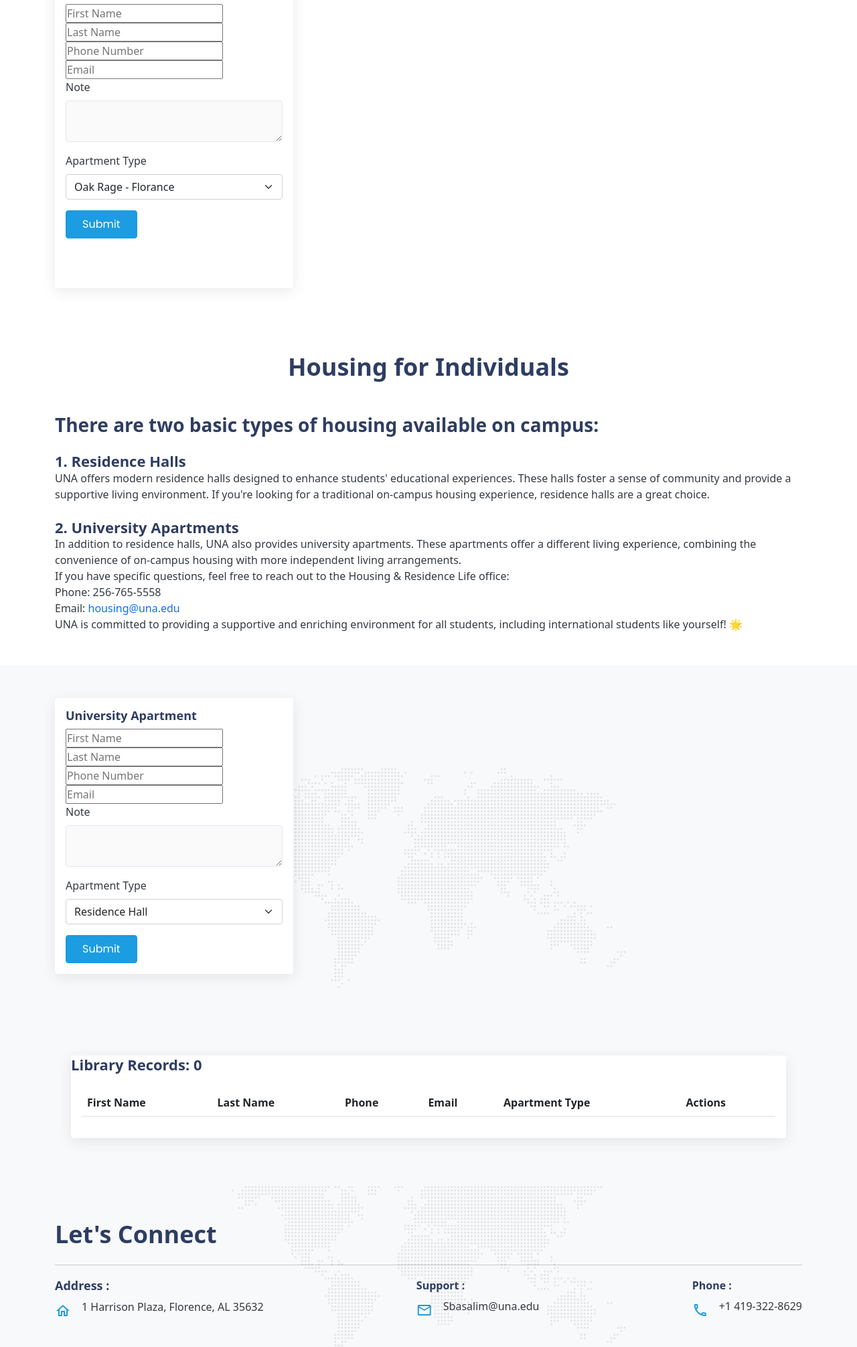
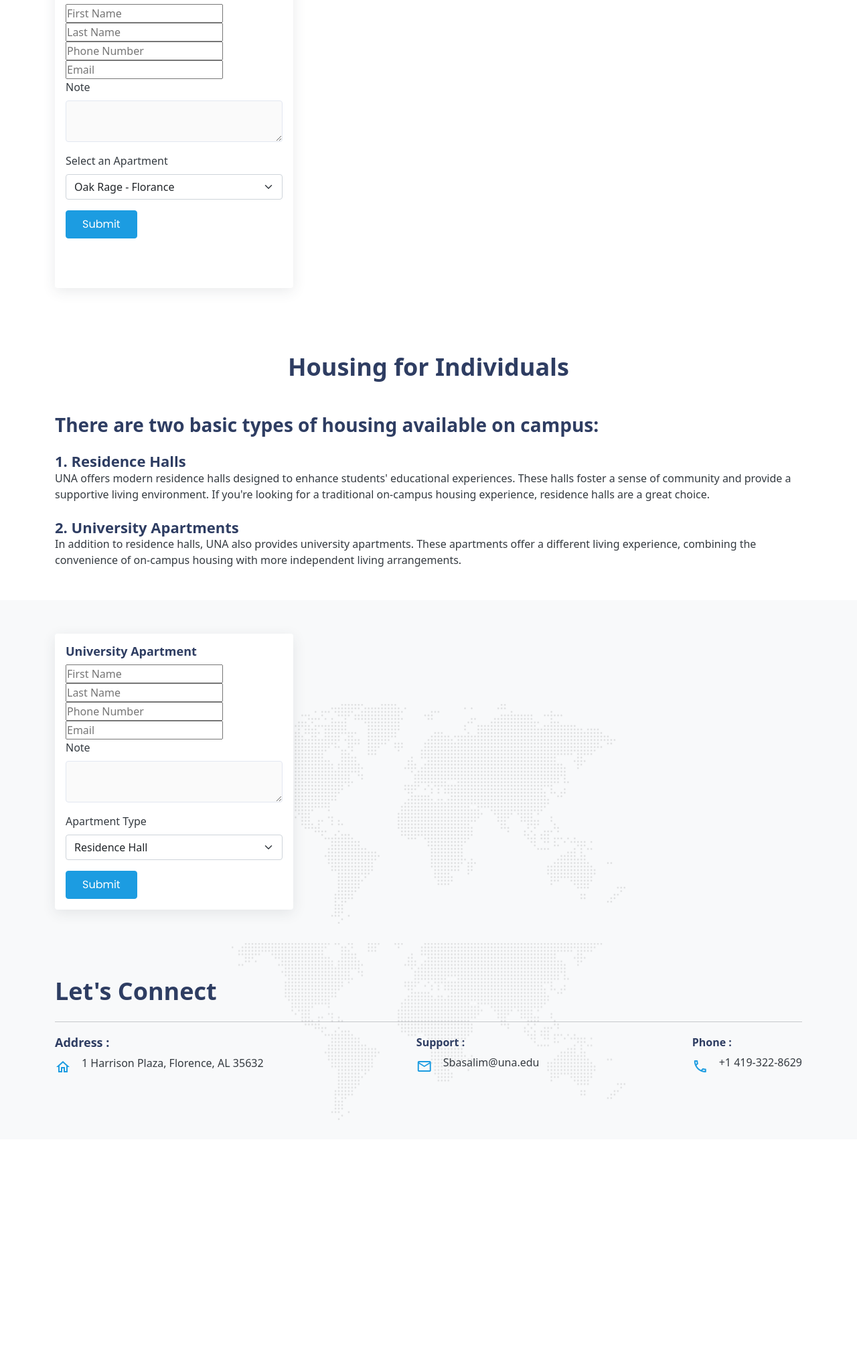
Before and after one commit to aalluhaybi1/Sturdy-Train-Team7, a Node server app: page /hous in a window 1280 px wide. Shown: the part 634-2645 px from the top of the page at 67% size. After the commit the page ends 2335 px from the top, so only its background shows below. Run offline with Node 20, Linux system fonts and the light colour scheme; data that the repository does not hold is empty; some libraries are stand-ins or nearby versions.

Commit message:
Update hous.ejs

```diff
--- a/templates/hous.ejs
+++ b/templates/hous.ejs
@@ -152,12 +152,12 @@
                                             <textarea class="form-control" id="noteFamily" name="noteFamily"></textarea>
                                         </div>
                                         <div class="mb-3">
-                                            <label for="apartmentTypeIndividuals" class="form-label">Apartment Type</label>
-                                            <select class="form-select" id="apartmentTypeIndividuals" name="apartmentTypeIndividuals">
-                                                <option value="apartment">Oak Rage - Florance</option>
-                                                <option value="apartment">Seville Place - Florance</option>
-                                                <option value="apartment">Arbor Village - Muscle Sholse</option>
-                                            </select>
+                                          <label for="apartmentSelect" class="form-label">Select an Apartment</label>
+                                          <select class="form-select" id="apartmentSelect" name="apartmentSelect">
+                                              <option value="Oak Rage - Florance">Oak Rage - Florance</option>
+                                              <option value="Seville Place - Florance">Seville Place - Florance</option>
+                                              <option value="Arbor Village - Muscle Sholse">Arbor Village - Muscle Sholse</option>
+                                          </select>
                                         </div>
                                         <button type="submit" class="btn btn-primary">Submit</button>
                                     <pre>
@@ -183,13 +183,7 @@
                                             <h4>1. Residence Halls</h4>
                                             <p>UNA offers modern residence halls designed to enhance students' educational experiences. These halls foster a sense of community and provide a supportive living environment. If you're looking for a traditional on-campus housing experience, residence halls are a great choice.</p><br>
                                             <h4>2. University Apartments</h4>
-                                            <p>In addition to residence halls, UNA also provides university apartments. These apartments offer a different living experience, combining the convenience of on-campus housing with more independent living arrangements. </p>
-                                            <p>If you have specific questions, feel free to reach out to the Housing & Residence Life office:</p>
-                                            <ul>
-                                                <li>Phone: 256-765-5558</li>
-                                                <li>Email: <a href="mailto:housing@una.edu">housing@una.edu</a></li>
-                                            </ul>
-                                            <p>UNA is committed to providing a supportive and enriching environment for all students, including international students like yourself! 🌟</p>
+                                            <p>In addition to residence halls, UNA also provides university apartments. These apartments offer a different living experience, combining the convenience of on-campus housing with more independent living arrangements.</p>
                                           </div>
                                         </div>
                                       </div>
@@ -235,67 +229,13 @@
                                     </section>
 
                                     <!-- Library Records Section -->
-                                    <section class="py-5" style="background-color: #f8f9fa;">
-                                      <div class="container">
-                                        <div class="row">
-                                          <div class="col-md-9"></div>
-                                          <div class="container-fluid">
-                                            <!-- FILEPATH: /C:/Users/mrbas/OneDrive/Desktop/repos/aaaaa/templates/hous.ejs -->
-                                            <div class="card m-4 border-info text-black bg-white">
-                                              <h4 class="card-title">Library Records: <%= nameData.length %></h4>
-                                              <div class="card-body">
-                                                <table class="table table-hover">
-                                                  <thead>
-                                                    <tr>
-                                                      <th scope="col">First Name</th>
-                                                      <th scope="col">Last Name</th>
-                                                      <th scope="col">Phone</th>
-                                                      <th scope="col">Email</th>
-                                                      <th scope="col">Apartment Type</th>
 
-                                                      <th scope="col">Actions</th>
-                                                    </tr>
-                                                  </thead>
-                                                  <tbody>
-                                                    <% for (var i = 0; i < nameData.length; i++) { %>
-                                                    <tr>
-                                                      <td>
-                                                        <form id="updateForm<%= i %>" method="POST" action="/updateName">
-                                                          <input type="hidden" name="devId" value="<%= nameData[i]._id %>">
-                                                          <input type="hidden" name="_csrf" value="<%= csrfToken %>">
-                                                          <input type="text" name="fname" value="<%= nameData[i].fname %>">
-                                                      </td>
-                                                      <td>
-                                                        <input type="text" name="lname" value="<%= nameData[i].lname %>">
-                                                      </td>
-                                                      <td>
-                                                        <input type="text" name="phone" value="<%= nameData[i].phone %>">
-                                                      </td>
-                                                      <td>
-                                                        <input type="text" name="email" value="<%= nameData[i].email %>">
-                                                      </td>
-                                                      <td>
-                                                        <input type="text" name="apartmentTypeIndividuals" value="<%= nameData[i].apartmentTypeIndividuals %>">
-                                                      </td>
-                                                      <td>
-                                                        <button class="btn btn-secondary" type="submit" form="updateForm<%= i %>">Update Name Info</button>
-                                                        </form>
-                                                        <form method="POST" action="/deleteName">
-                                                          <input type="hidden" name="devId" value="<%= nameData[i]._id %>">
-                                                          <input type="hidden" name="_csrf" value="<%= csrfToken %>">
-                                                          <button class="btn btn-danger" type="submit" style="background-color: rgba(0, 195, 255, 0.342);">Delete Name Info</button>
-                                                        </form>
-                                                      </td>
-                                                    </tr>
-                                                    <% } %>
-                                                  </tbody>
-                                                </table>
-                                              </div>
-                                            </div>
-                                          </div>
-                                        </div>
-                                      </div>
-                                    </section>
+
+
+                                    <!-- i delete the db from this line  -->
+
+
+
 
                                               <!-- Footer Section -->
                                               <section class="footer bg-light" style="padding: 50px 20px">
```
